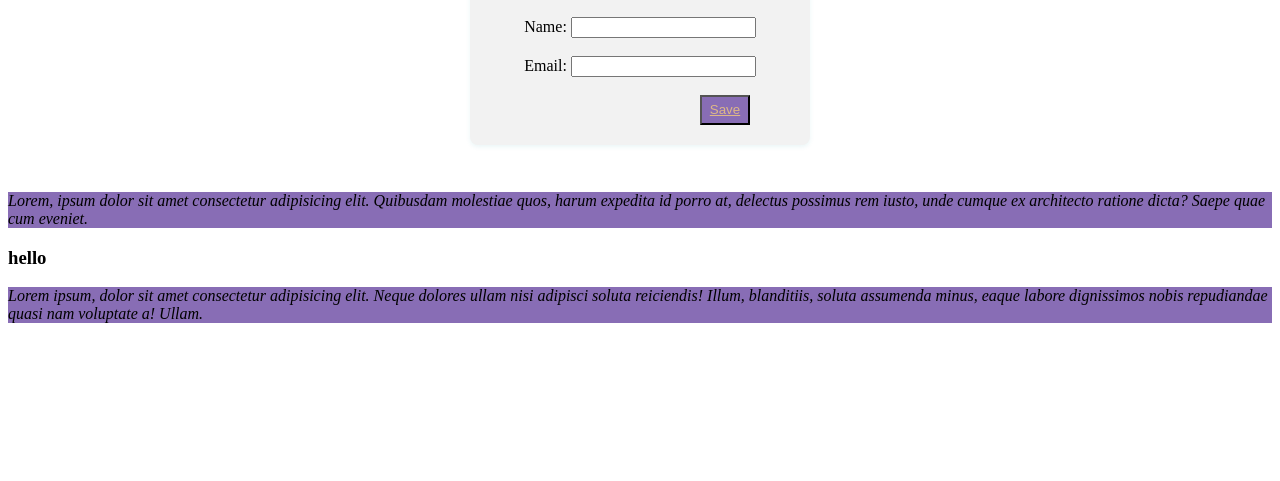
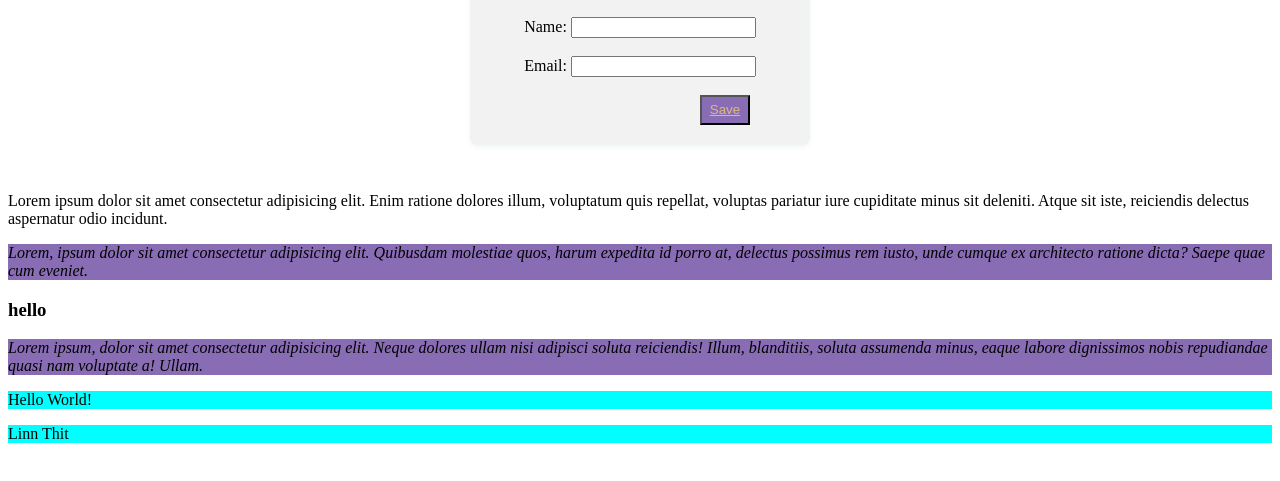
Before and after one commit to LTH77387/web-development-class-batch1, a plain HTML site: page front-end-class/front-end/index.htm in a window 1280 px wide. Shown: the part 237-718 px from the top of the page. Drawn offline with Linux system fonts and the light colour scheme.

Commit message:
CSS day 3

```diff
--- a/front-end-class/front-end/index.htm
+++ b/front-end-class/front-end/index.htm
@@ -33,10 +33,17 @@
 
         <!-- combinators -->
         <div class="div1">
+            <section>
+                <p>Lorem ipsum dolor sit amet consectetur adipisicing elit. Enim ratione dolores illum, voluptatum quis repellat, voluptas pariatur iure cupiditate minus sit deleniti. Atque sit iste, reiciendis delectus aspernatur odio incidunt.</p>
+            </section>
             <p>Lorem, ipsum dolor sit amet consectetur adipisicing elit. Quibusdam molestiae quos, harum expedita id porro at, delectus possimus rem iusto, unde cumque ex architecto ratione dicta? Saepe quae cum eveniet.</p>
             <h3>hello</h3>
             <p>Lorem ipsum, dolor sit amet consectetur adipisicing elit. Neque dolores ullam nisi adipisci soluta reiciendis! Illum, blanditiis, soluta assumenda minus, eaque labore dignissimos nobis repudiandae quasi nam voluptate a! Ullam.</p>
         </div>
+        <p>Hello World!</p>
+        <div class="div1">
+        </div>
+        <p>Linn Thit</p>
     </section>
 </body>
 </html>
--- a/front-end-class/front-end/style.css
+++ b/front-end-class/front-end/style.css
@@ -51,7 +51,19 @@
   }
 
   /* combinators */
-  .div1 p {
+
+  /* descendant selector  */
+  /* .div1 p {
+    background-color: #886db5;
+    font-style: italic;
+  } */
+
+  /* child selector */
+  .div1 > p {
     background-color: #886db5;
     font-style: italic;
   }
+  /* adjacent sibling selector */
+  .div1 + p {
+    background-color: aqua;
+  }
```
